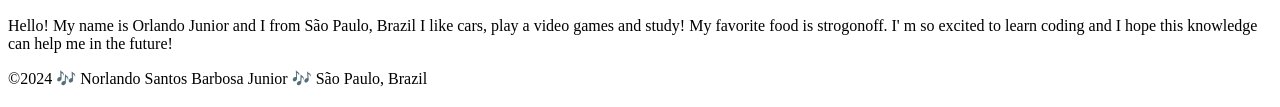
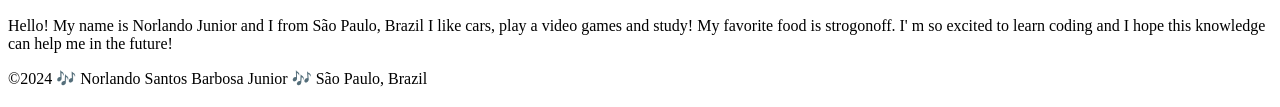
Before and after one commit to NorlandoJunior/11111, a plain HTML site: page index.html in a window 1280 px wide. Shown: the part 350-457 px from the top of the page. Drawn offline with Linux system fonts and the light colour scheme.

Commit message:
Update index.html

```diff
--- a/index.html
+++ b/index.html
@@ -15,7 +15,7 @@
         <main>
             <h1>Norlando Santos Barbosa Junior | WDD 130</h1>
             <img src="images/profile.jpg" alt="Hello, my name is Norlando Junior" width = "200">
-            <p>Hello! My name is Orlando Junior and I from São Paulo, Brazil I like cars, play a video games and study! My favorite food is strogonoff. I' m so excited to learn coding and I hope this knowledge can help me in the future! </p>
+            <p>Hello! My name is Norlando Junior and I from São Paulo, Brazil I like cars, play a video games and study! My favorite food is strogonoff. I' m so excited to learn coding and I hope this knowledge can help me in the future! </p>
         </main>
         <footer>
             <p>&copy;2024 🎶 Norlando Santos Barbosa Junior 🎶 São Paulo, Brazil</p>
```
